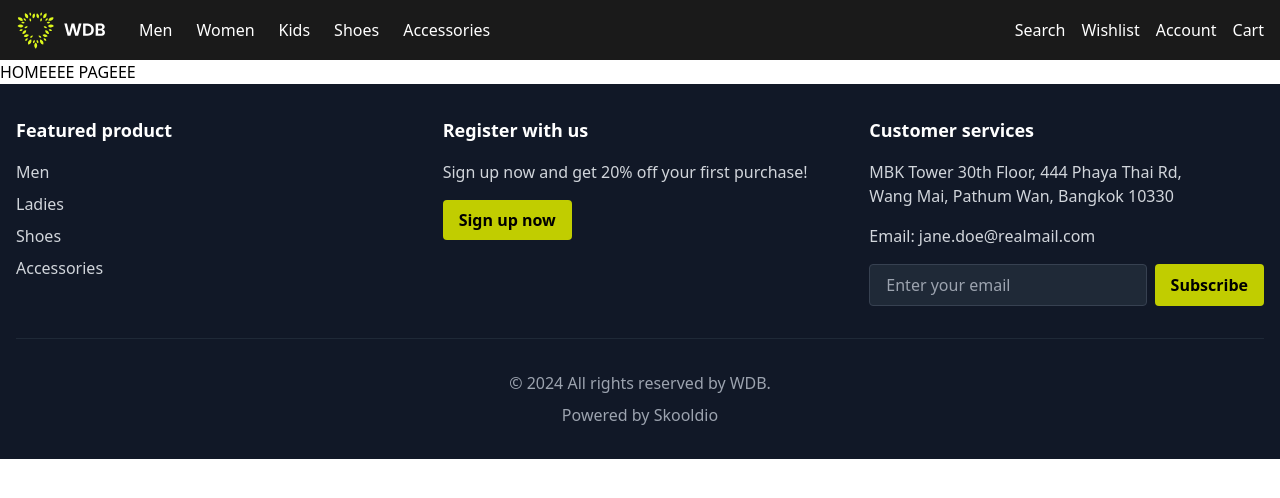
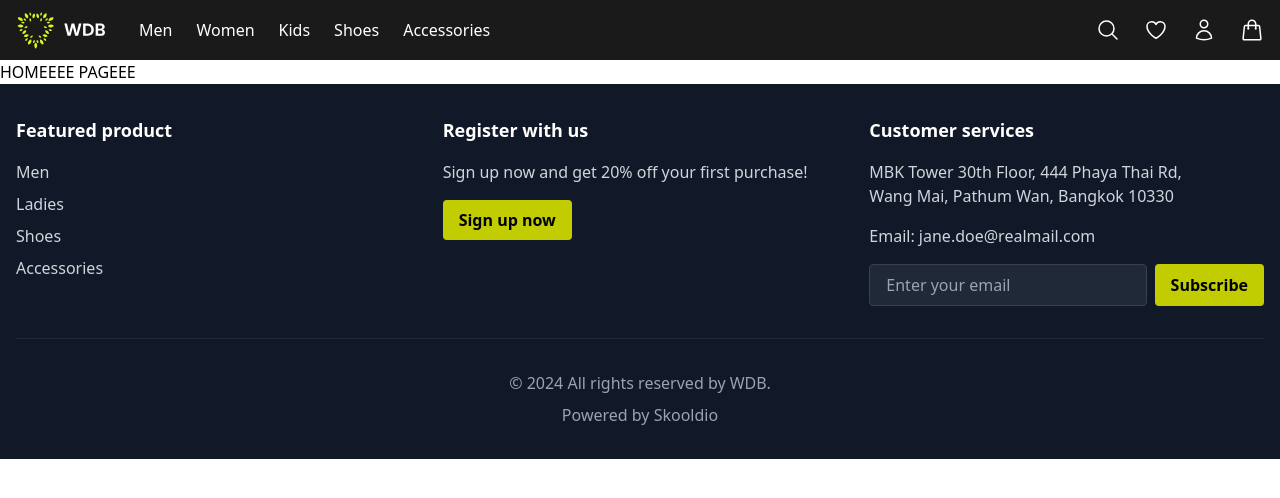
Before and after one commit to nongreenbean/Skooldio-project-sandbox, a React (Vite) app: page / in a window 1280 px wide. Shown: the top 498 px of the page. Built offline with nearby package versions, Linux system fonts and the light colour scheme.

Commit message:
เพิ่ม icon

```diff
--- a/src/components/Navbar.jsx
+++ b/src/components/Navbar.jsx
@@ -1,6 +1,13 @@
 import { Link, useLocation } from "react-router-dom";
 import { useState } from "react";
 import Logo from "../assets/Logo.svg";
+import {
+  MagnifyingGlassIcon,
+  HeartIcon,
+  UserIcon,
+  ShoppingBagIcon,
+  Bars3Icon,
+} from "@heroicons/react/24/outline";
 
 const Navbar = () => {
   const location = useLocation();
@@ -63,13 +70,23 @@ const Navbar = () => {
             </Link>
           </div>
         </div>
-        <div className="flex items-center gap-4">
-          <button className="hover:text-gray-300">Search</button>
-          <button className="hover:text-gray-300">Wishlist</button>
-          <button className="hover:text-gray-300">Account</button>
+        <div className="flex items-center gap-6">
+          <button className="hover:text-gray-300">
+            <MagnifyingGlassIcon className="h-6 w-6" aria-hidden="true" />
+            <span className="sr-only">Search</span>
+          </button>
+          <button className="hover:text-gray-300">
+            <HeartIcon className="h-6 w-6" aria-hidden="true" />
+            <span className="sr-only">Wishlist</span>
+          </button>
+          <button className="hover:text-gray-300">
+            <UserIcon className="h-6 w-6" aria-hidden="true" />
+            <span className="sr-only">Account</span>
+          </button>
           <Link to="/cart" className="hover:text-gray-300">
-            Cart
-          </Link>{" "}
+            <ShoppingBagIcon className="h-6 w-6" aria-hidden="true" />
+            <span className="sr-only">Cart</span>
+          </Link>
         </div>
       </nav>
 
@@ -80,20 +97,8 @@ const Navbar = () => {
             className="text-white"
             onClick={() => setIsMenuOpen(!isMenuOpen)}
           >
-            {/* Hamburger Icon */}
-            <svg
-              className="w-6 h-6"
-              fill="none"
-              stroke="currentColor"
-              viewBox="0 0 24 24"
-            >
-              <path
-                strokeLinecap="round"
-                strokeLinejoin="round"
-                strokeWidth={2}
-                d="M4 6h16M4 12h16M4 18h16"
-              />
-            </svg>
+            <Bars3Icon className="h-6 w-6" aria-hidden="true" />
+            <span className="sr-only">Menu</span>
           </button>
 
           <Link to="/" className="flex items-center">
@@ -101,20 +106,8 @@ const Navbar = () => {
           </Link>
 
           <Link to="/cart" className="text-white">
-            {/* Cart Icon */}
-            <svg
-              className="w-6 h-6"
-              fill="none"
-              stroke="currentColor"
-              viewBox="0 0 24 24"
-            >
-              <path
-                strokeLinecap="round"
-                strokeLinejoin="round"
-                strokeWidth={2}
-                d="M16 11V7a4 4 0 00-8 0v4M5 9h14l1 12H4L5 9z"
-              />
-            </svg>
+            <ShoppingBagIcon className="h-6 w-6" aria-hidden="true" />
+            <span className="sr-only">Cart</span>
           </Link>
         </div>
 
@@ -185,10 +178,22 @@ const Navbar = () => {
                 Accessories
               </Link>
               <div className="border-t border-gray-700 pt-4 flex flex-col gap-4">
-                <button className="text-left py-2">Search</button>
-                <button className="text-left py-2">Wishlist</button>
-                <button className="text-left py-2">Account</button>
-                <button className="text-left py-2">Cart</button>
+                <button className="text-left py-2 flex items-center gap-3">
+                  <MagnifyingGlassIcon className="h-6 w-6" aria-hidden="true" />
+                  Search
+                </button>
+                <button className="text-left py-2 flex items-center gap-3">
+                  <HeartIcon className="h-6 w-6" aria-hidden="true" />
+                  Wishlist
+                </button>
+                <button className="text-left py-2 flex items-center gap-3">
+                  <UserIcon className="h-6 w-6" aria-hidden="true" />
+                  Account
+                </button>
+                <button className="text-left py-2 flex items-center gap-3">
+                  <ShoppingBagIcon className="h-6 w-6" aria-hidden="true" />
+                  Cart
+                </button>
               </div>
             </div>
           </div>
--- a/src/pages/ProductDetailPage.jsx
+++ b/src/pages/ProductDetailPage.jsx
@@ -33,7 +33,7 @@ const ImageGallery = ({ images, price, promotionalPrice }) => {
 
   return (
     <div className="space-y-3">
-      <div className="relative w-full max-w-[576px] h-auto aspect-[576/597] bg-gray-100 rounded-lg overflow-hidden">
+      <div className="relative w-full max-w-[576px] h-auto aspect-[576/597] bg-gray-100  overflow-hidden">
         {discountPercentage > 0 && (
           <div className="absolute top-0 right-0 bg-[#EF4444] text-white px-4 py-2 text-sm font-medium">
             -{discountPercentage}%
```
